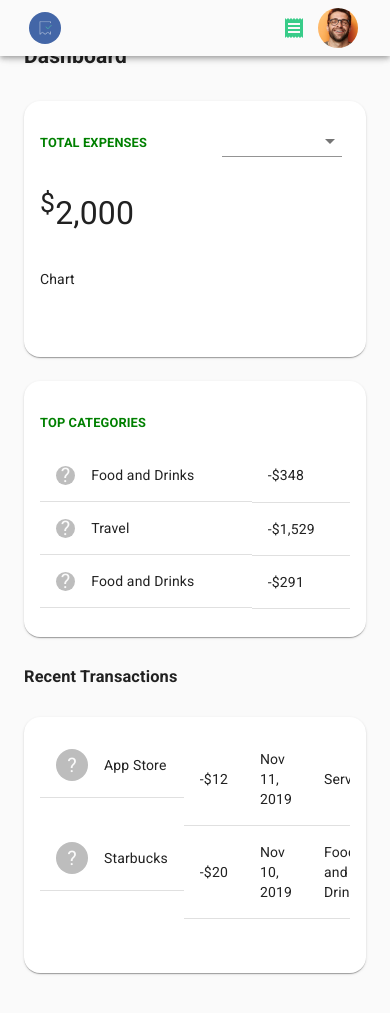
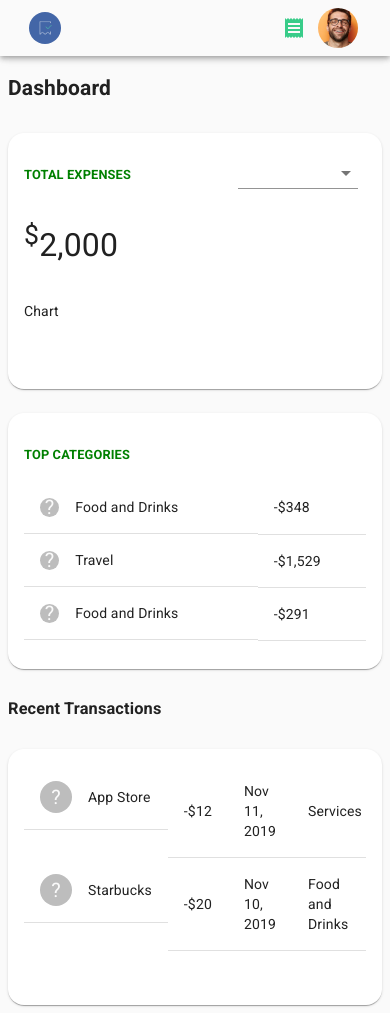
Before and after one commit to hatchways/team-rosemary, a React (Create React App) app in the folder client/: page / in a window 390 px wide. Built offline with nearby package versions, Linux system fonts and the light colour scheme.

Commit message:
Dashboard refactored

```diff
--- a/client/src/components/Menu.js
+++ b/client/src/components/Menu.js
@@ -2,14 +2,11 @@ import React, { useState } from "react";
 import AppBar from "@material-ui/core/AppBar";
 import Drawer from "@material-ui/core/Drawer";
 import Hidden from "@material-ui/core/Hidden";
-import IconButton from "@material-ui/core/IconButton";
 import List from "@material-ui/core/List";
 import ListItem from "@material-ui/core/ListItem";
 import ListItemIcon from "@material-ui/core/ListItemIcon";
 import ListItemText from "@material-ui/core/ListItemText";
-import MenuIcon from "@material-ui/icons/Menu";
 import Toolbar from "@material-ui/core/Toolbar";
-import Typography from "@material-ui/core/Typography";
 import FiberManualRecordIcon from "@material-ui/icons/FiberManualRecord";
 
 import { LoginUploadBtn } from '../components/LoginUploadBtn';
--- a/client/src/components/Panel.js
+++ b/client/src/components/Panel.js
@@ -4,19 +4,22 @@ import Paper from '@material-ui/core/paper';
 
 import { makeStyles } from '@material-ui/core/styles';
 
-const useStyles = makeStyles({
+const useStyles = makeStyles(theme => ({
   container: {
     position: 'relative',
     padding: '1rem',
     minWidth: '20rem',
     height: '16rem',
-    borderRadius: '1rem'
+    borderRadius: '1rem',
+    [theme.breakpoints.down("xs")]: {
+      minWidth: '19rem'
+    }
   },
   title: {
     fontSize: '0.8rem',
     color: 'green'
   }
-});
+}));
 
 export function Panel(props) {
   const classes = useStyles();
--- a/client/src/pages/Dashboard.js
+++ b/client/src/pages/Dashboard.js
@@ -13,7 +13,7 @@ import { Menu } from '../components/Menu';
 
 import { makeStyles } from "@material-ui/core/styles";
 
-const useStyles = makeStyles((theme) => ({
+const useStyles = makeStyles(theme => ({
   root: {
     display: "flex"
   },
@@ -32,7 +32,11 @@ const useStyles = makeStyles((theme) => ({
     flexGrow: 1,
     minHeight: '100vh',
     padding: theme.spacing(3),
-    overflowX: 'hidden'
+    overflowX: 'hidden',
+    [theme.breakpoints.down("xs")]: {
+      marginTop: '3rem',
+      padding: theme.spacing(1)
+    }
   },
   formControl: {
     position: 'absolute',
@@ -56,12 +60,12 @@ export function Dashboard(props) {
       <main className={classes.main}>
         <div className={`${classes.utilbar} ${classes.utilbarMain}`} />
         <Grid container spacing={3}>
-          <Grid item xs={12}>
+          <Grid item xs={12} lg={10}>
             <h2>Dashboard</h2>
           </Grid>
         </Grid>
         <Grid container spacing={3}>
-          <Grid item xs={12} sm={9} md={6}>
+          <Grid item xs={12} sm={9} md={6} lg={5}>
             <Panel title="TOTAL EXPENSES">
               <FormControl className={classes.formControl}>
                 <Select value={month} onChange={handleChange}>
@@ -71,19 +75,19 @@ export function Dashboard(props) {
               <Chart />
             </Panel>
           </Grid>
-          <Grid item xs={12} sm={9} md={6}>
+          <Grid item xs={12} sm={9} md={6} lg={5}>
             <Panel title="TOP CATEGORIES">
               <CatStatTable />
             </Panel>
           </Grid>
         </Grid>
         <Grid container spacing={3}>
-          <Grid item xs={12}>
+          <Grid item xs={12} lg={10}>
             <h3>Recent Transactions</h3>
           </Grid>
         </Grid>
         <Grid container spacing={3}>
-          <Grid item xs={12}>
+          <Grid item xs={12} lg={10}>
             <Panel>
               <TransactionTable />
             </Panel>
```
